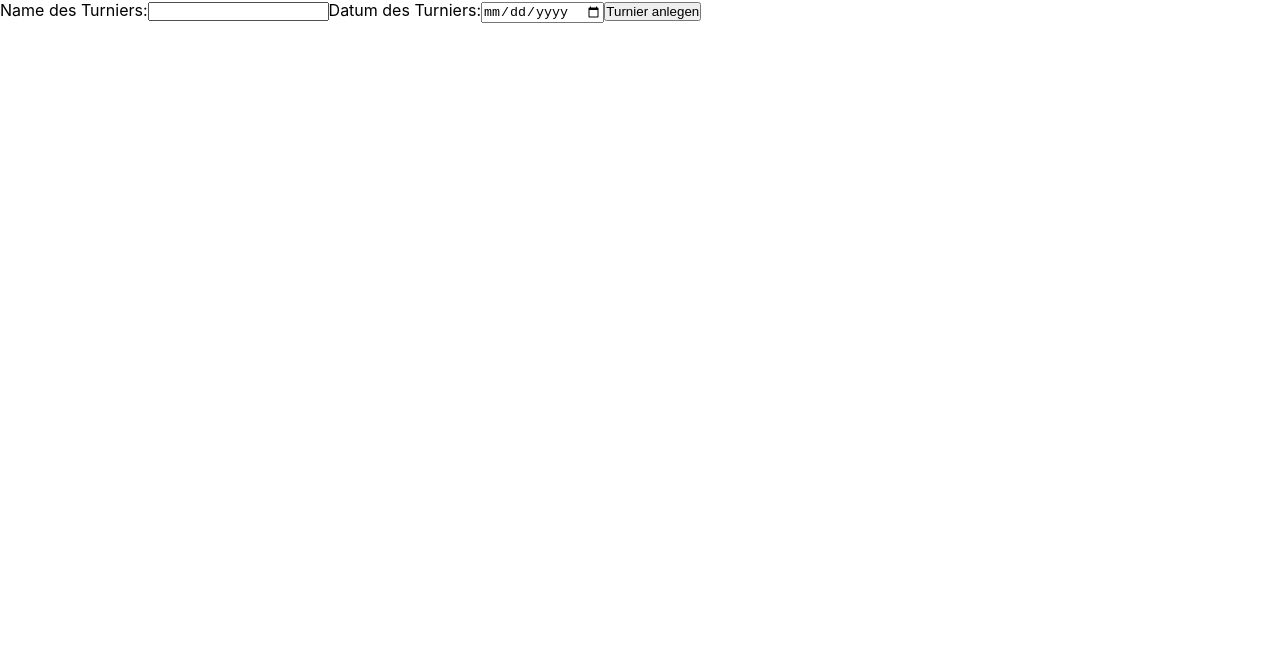
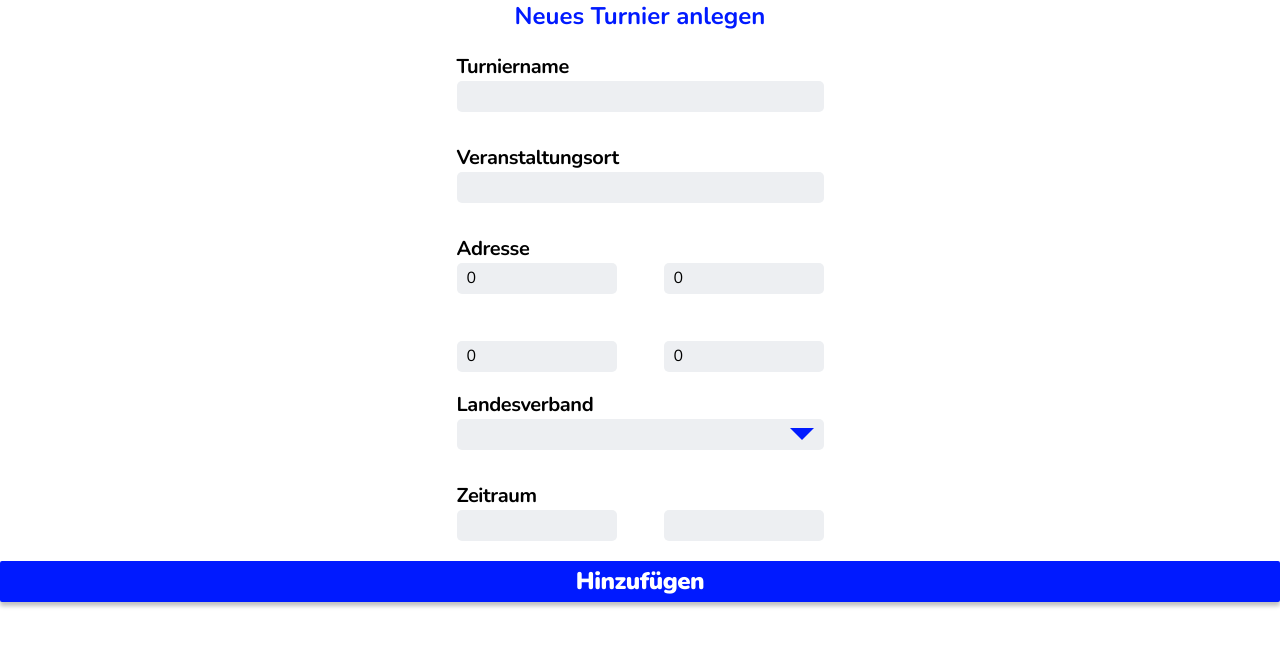
Before and after one commit to Rindersteak/JudoKampfFront, a React (Create React App) app: page /tournament-form in a window 1280 px wide. Shown: the top 646 px of the page. Built offline with nearby package versions, Linux system fonts and the light colour scheme.

Commit message:
TournamentForm in Dev

```diff
--- a/src/Pages/TournamentForm/TournamentForm.css
+++ b/src/Pages/TournamentForm/TournamentForm.css
@@ -152,12 +152,12 @@ body .titleStyle {
     justify-content: space-between;
     align-items: center; /* zentriert die Elemente horizontal */
 }
-
 @media (min-width: 768px) {
     .halfWidthWrapper {
         flex-direction: row;
     }
 }
+
 
 /* Styling für die Eingabefelder in dem "halbe Breite" Container */
 .inputContainer.halfWidth {
@@ -177,3 +177,13 @@ body .titleStyle {
 .inputContainer.halfWidth:last-of-type {
     margin-right: 0;
 }
+.separator {
+    flex-grow: 1;
+    height: 3px;
+    width: 10px;
+    background-color: black;
+    margin: 10px;
+    margin-bottom: 3.75em;
+    display: flex;
+    align-items: center;
+  }
--- a/src/Pages/TournamentForm/TournamentForm.tsx
+++ b/src/Pages/TournamentForm/TournamentForm.tsx
@@ -1,10 +1,19 @@
 // TournamentForm.tsx
 
 import React, { useState } from 'react';
-
+import DatePicker from 'react-datepicker';
+import 'react-datepicker/dist/react-datepicker.css';
+import './TournamentForm.css';
 const TournamentForm: React.FC = () => {
     const [tournamentName, setTournamentName] = useState('');
+    const [tournamentVenue, setTournamentVenue] = useState("");
     const [tournamentDate, setTournamentDate] = useState('');
+    const [nationalAssociation, setNationalAssociation] = useState("");
+
+    const [periodFrom, setPeriodFrom] = useState<Date | null>(null);
+    const [periodTo, setPeriodTo] = useState<Date | null>(null);
+    const [weight, setWeight] = useState(0);
+
 
     const handleNameChange = (event: React.ChangeEvent<HTMLInputElement>) => {
         setTournamentName(event.target.value);
@@ -21,18 +30,80 @@ const TournamentForm: React.FC = () => {
     };
 
     return (
-        <form onSubmit={handleSubmit}>
-            <label>
-                Name des Turniers:
-                <input type="text" value={tournamentName} onChange={handleNameChange} />
-            </label>
-            <label>
-                Datum des Turniers:
-                <input type="date" value={tournamentDate} onChange={handleDateChange} />
-            </label>
-            <input type="submit" value="Turnier anlegen" />
-        </form>
-    );
-};
+        <form onSubmit={handleSubmit} className="formContainer">
+          <h1 className="titleStyle">Neues Turnier anlegen</h1>
+          <div>
+            <div className="inputContainer">
+              <label className="inputLabel" htmlFor="tournamentName">Turniername</label>
+              <input className="inputField" type="text" id="tournamentName" value={tournamentName} onChange={e => setTournamentName(e.target.value)} required />
+            </div>
+            <div className="inputContainer">
+              <label className="inputLabel" htmlFor="tournamentVenue">Veranstaltungsort</label>
+              <input className="inputField" type="text" id="tournamentVenue" value={tournamentVenue} onChange={e => setTournamentVenue(e.target.value)} required />
+            </div>
+          </div>
+
+          <div className="halfWidthWrapper">
+      <div className="inputContainer halfWidth">
+        <label className="inputLabel" htmlFor="address">Adresse</label>
+        <input className="inputField" type="number" id="weight" value={weight} onChange={e => setWeight(parseFloat(e.target.value))} required /> {/* Eingabefeld für das Gewicht, das den weight-Status aktualisiert */}
+      </div>
+      <div className="inputContainer halfWidth"> {/* Container für das Gewicht */}
+      <input className="inputField" type="number" id="weight" value={weight} onChange={e => setWeight(parseFloat(e.target.value))} required /> {/* Eingabefeld für das Gewicht, das den weight-Status aktualisiert */}
+      </div>
+    </div>
+    <div className="halfWidthWrapper">
+      <div className="inputContainer halfWidth">
+      <input className="inputField" type="number" id="weight" value={weight} onChange={e => setWeight(parseFloat(e.target.value))} required /> {/* Eingabefeld für das Gewicht, das den weight-Status aktualisiert */}
+      </div>
+      <div className="inputContainer halfWidth">
+      <input className="inputField" type="number" id="weight" value={weight} onChange={e => setWeight(parseFloat(e.target.value))} required /> {/* Eingabefeld für das Gewicht, das den weight-Status aktualisiert */}
+      </div>
+    </div>
+
+          <div className="inputContainer">
+            <label className="inputLabel" htmlFor="nationalAssociation">Landesverband</label>
+            <div className="selectContainer">
+              <select className="selectField" id="nationalAssociation" value={nationalAssociation} onChange={e => setNationalAssociation(e.target.value)} required>
+                <option value=""></option>
+                <option value="Landesverband 1">Landesverband 1</option>
+                <option value="Landesverband 2">Landesverband 2</option>
+              </select>
+            </div>
+          </div>
+          <div className="halfWidthWrapper">
+      <div className="inputContainer halfWidth">
+        <label className="inputLabel" htmlFor="period">Zeitraum</label>
+        <DatePicker
+          id="periodFrom"
+          selected={periodFrom}
+          onChange={(date: Date | null) => setPeriodFrom(date)}
+          dateFormat="dd.MM.yyyy"
+          required
+        />
+      </div>
+      <div className="inputContainer halfWidth"> {/* Container für das Gewicht */}
+      <DatePicker
+          id="periodTo"
+          selected={periodTo}
+          onChange={(date: Date | null) => setPeriodTo(date)}
+          dateFormat="dd.MM.yyyy"
+          required
+        /></div>
+    </div>
+
+    <button className="addButton" type="submit" onClick={handleSubmit}>
+      Hinzufügen
+    </button>
+
+            </form>
+      );
+
+
+
+
+
+
+    };
 
 export default TournamentForm;
```
